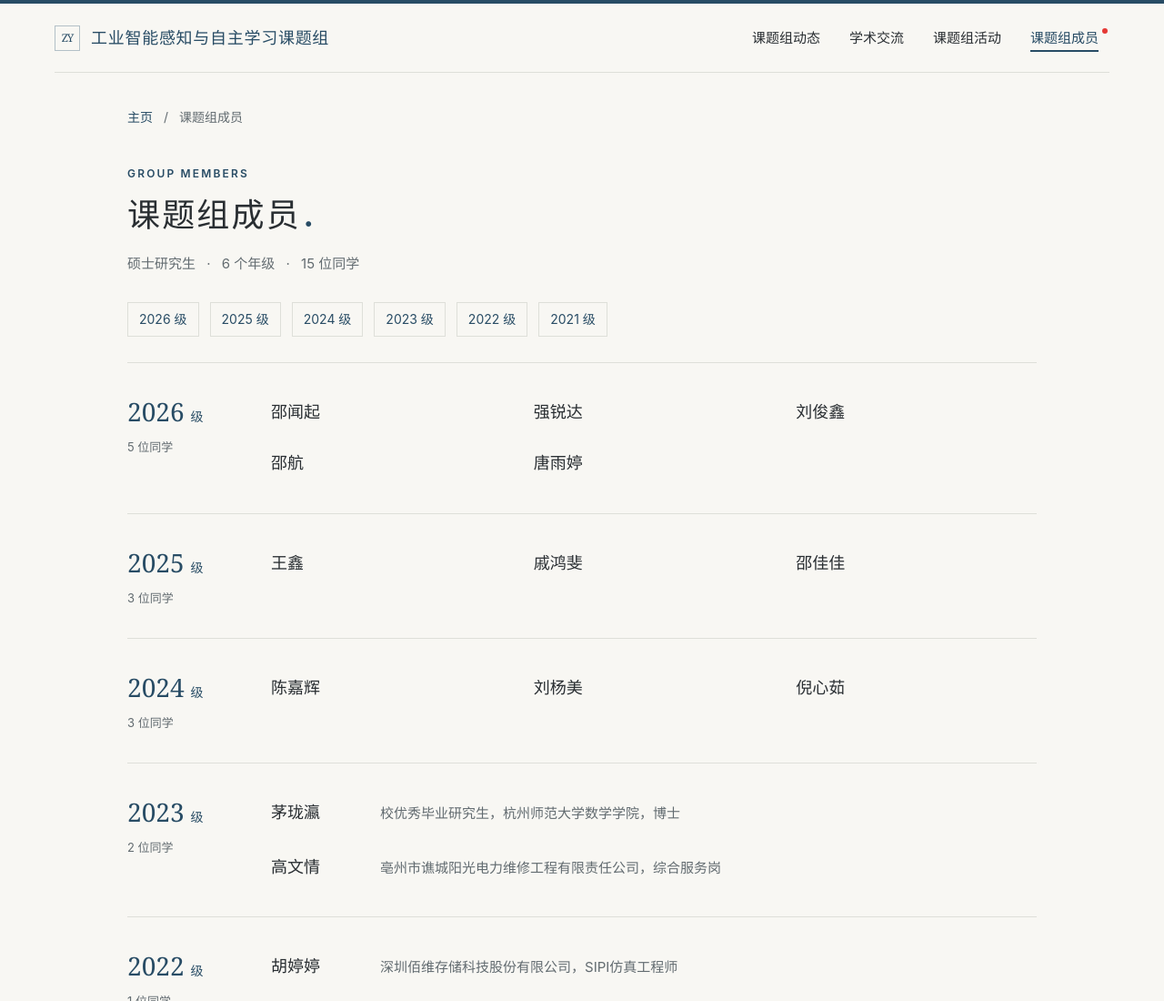
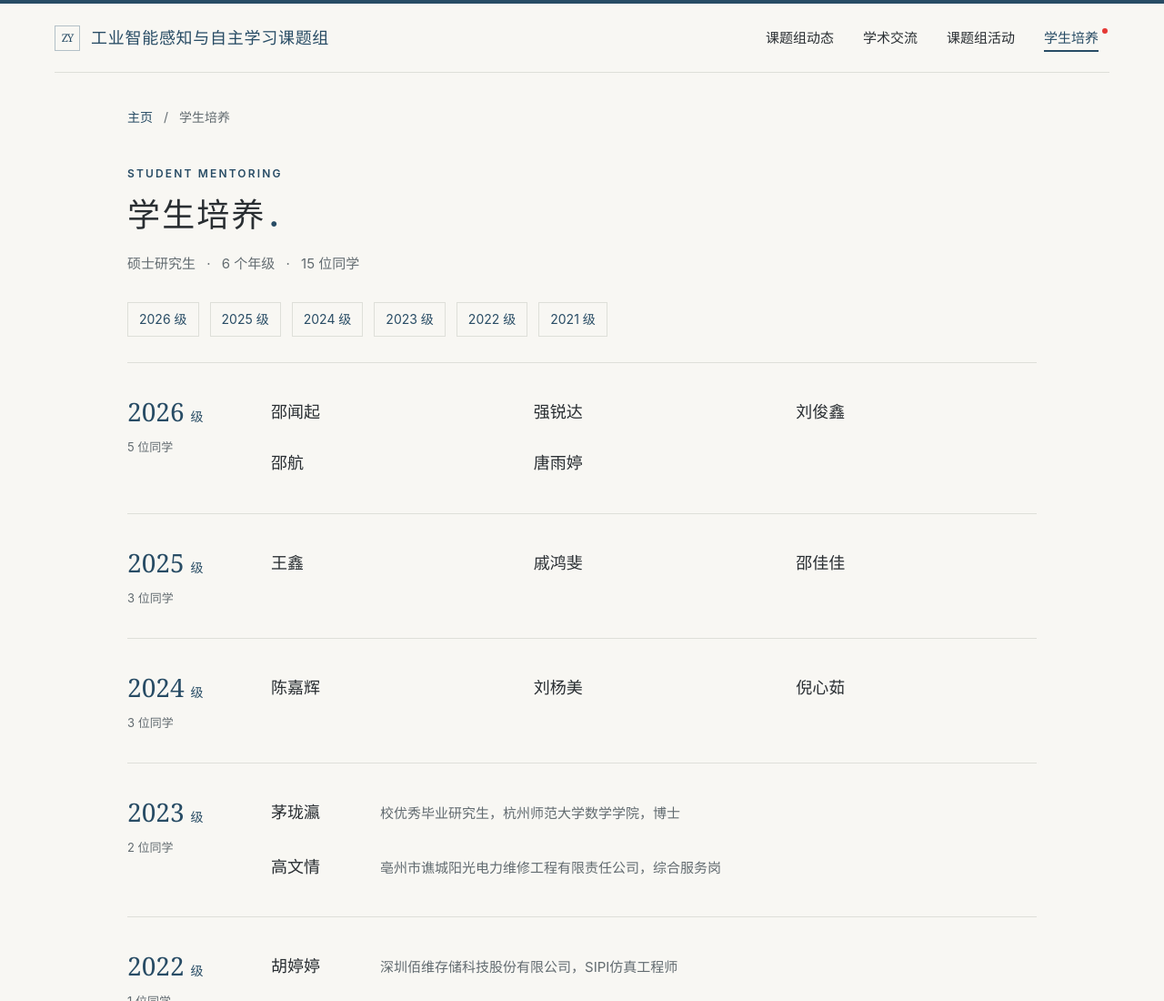
Before and after one commit to ZeallYang/ZeallYang.github.io, an Astro site: page /members in a window 1280 px wide. Shown: the top 1100 px of the page at 91% size. Built offline with nearby package versions, Linux system fonts and the light colour scheme; Astro itself is replaced by a stand-in of ours.

Commit message:
Rename members section to student mentoring

```diff
--- a/src/data/profile.ts
+++ b/src/data/profile.ts
@@ -64,7 +64,7 @@ export const navigation: NavigationItem[] = [
   { label: '课题组动态', href: '/news/' },
   { label: '学术交流', href: '/exchange/' },
   { label: '课题组活动', href: '/activities/' },
-  { label: '课题组成员', href: '/members/', highlight: true },
+  { label: '学生培养', href: '/members/', highlight: true },
 ];
 
 export const projects = [
--- a/src/pages/members.astro
+++ b/src/pages/members.astro
@@ -11,8 +11,8 @@ const studentCount = graduateStudents.reduce((sum, cohort) => sum + cohort.stude
   <head>
     <meta charset="UTF-8" />
     <meta name="viewport" content="width=device-width, initial-scale=1" />
-    <title>课题组成员｜{groupName}</title>
-    <meta name="description" content={`${groupName}成员信息，当前展示按年级排列的硕士研究生名单。`} />
+    <title>学生培养｜{groupName}</title>
+    <meta name="description" content={`${groupName}学生培养信息，当前展示按年级排列的硕士研究生名单。`} />
     <meta name="theme-color" content="#f8f7f3" />
     <link rel="icon" type="image/svg+xml" href={asset('favicon.svg')} />
     {Astro.site && <link rel="canonical" href={new URL(asset('members/'), Astro.site)} />}
@@ -21,10 +21,10 @@ const studentCount = graduateStudents.reduce((sum, cohort) => sum + cohort.stude
     <a class="skip-link" href="#main">跳转至主要内容</a>
     <SiteHeader />
     <main id="main" class="members-page" tabindex="-1">
-      <nav class="breadcrumb" aria-label="当前位置"><a href={asset('')}>主页</a><span aria-hidden="true">/</span><span aria-current="page">课题组成员</span></nav>
+      <nav class="breadcrumb" aria-label="当前位置"><a href={asset('')}>主页</a><span aria-hidden="true">/</span><span aria-current="page">学生培养</span></nav>
       <header class="members-intro">
-        <p class="eyebrow" lang="en">Group Members</p>
-        <h1>课题组成员<span class="heading-dot" aria-hidden="true">.</span></h1>
+        <p class="eyebrow" lang="en">Student Mentoring</p>
+        <h1>学生培养<span class="heading-dot" aria-hidden="true">.</span></h1>
         <p>硕士研究生 <span aria-hidden="true">·</span> {graduateStudents.length} 个年级 <span aria-hidden="true">·</span> {studentCount} 位同学</p>
       </header>
       <nav class="cohort-nav" aria-label="按年级浏览">{graduateStudents.map((cohort) => <a href={`#cohort-${cohort.year}`}>{cohort.year} 级</a>)}</nav>
```
Also changed, not shown: README.md.
